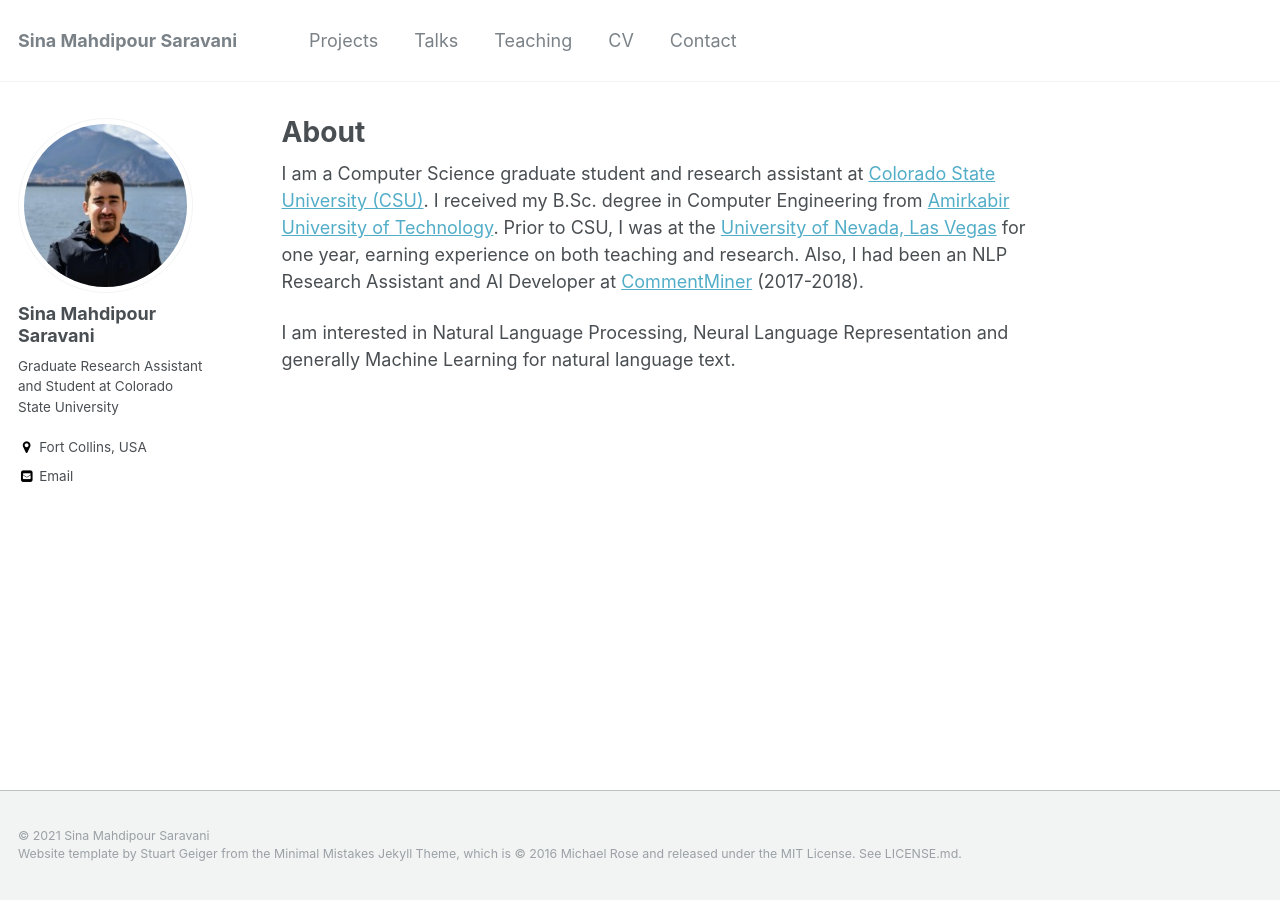
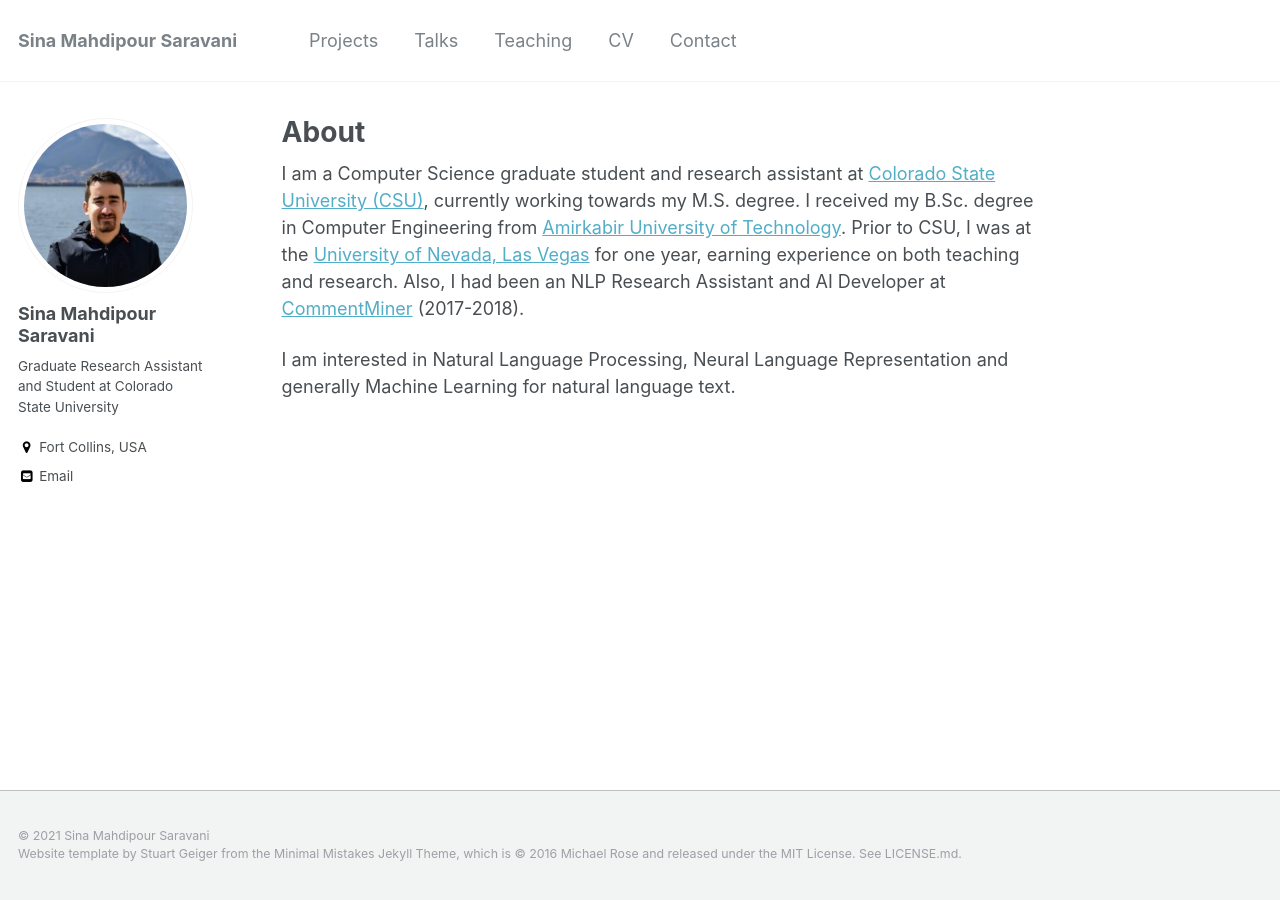
Before and after one commit to sinamps/sinamps.github.io, a Jekyll site: the page built from _pages/about.md, in a window 1280 px wide. Built offline with Jekyll 4.4.1, drawn with Linux system fonts in a browser that asks for light colours.

Commit message:
Update about.md

```diff
--- a/_pages/about.md
+++ b/_pages/about.md
@@ -8,6 +8,6 @@
   - /about.html
 ---
 
-I am a Computer Science graduate student and research assistant at [Colorado State University (CSU)](https://www.colostate.edu). I received my B.Sc. degree in Computer Engineering from [Amirkabir University of Technology](http://aut.ac.ir/aut/). Prior to CSU, I was at the [University of Nevada, Las Vegas](https://unlv.edu) for one year, earning experience on both teaching and research. Also, I had been an NLP Research Assistant and AI Developer at [CommentMiner](http://www.commentminer.ir/) (2017-2018).
+I am a Computer Science graduate student and research assistant at [Colorado State University (CSU)](https://www.colostate.edu), currently working towards my M.S. degree. I received my B.Sc. degree in Computer Engineering from [Amirkabir University of Technology](http://aut.ac.ir/aut/). Prior to CSU, I was at the [University of Nevada, Las Vegas](https://unlv.edu) for one year, earning experience on both teaching and research. Also, I had been an NLP Research Assistant and AI Developer at [CommentMiner](http://www.commentminer.ir/) (2017-2018).
 
 I am interested in Natural Language Processing, Neural Language Representation and generally Machine Learning for natural language text.
```
